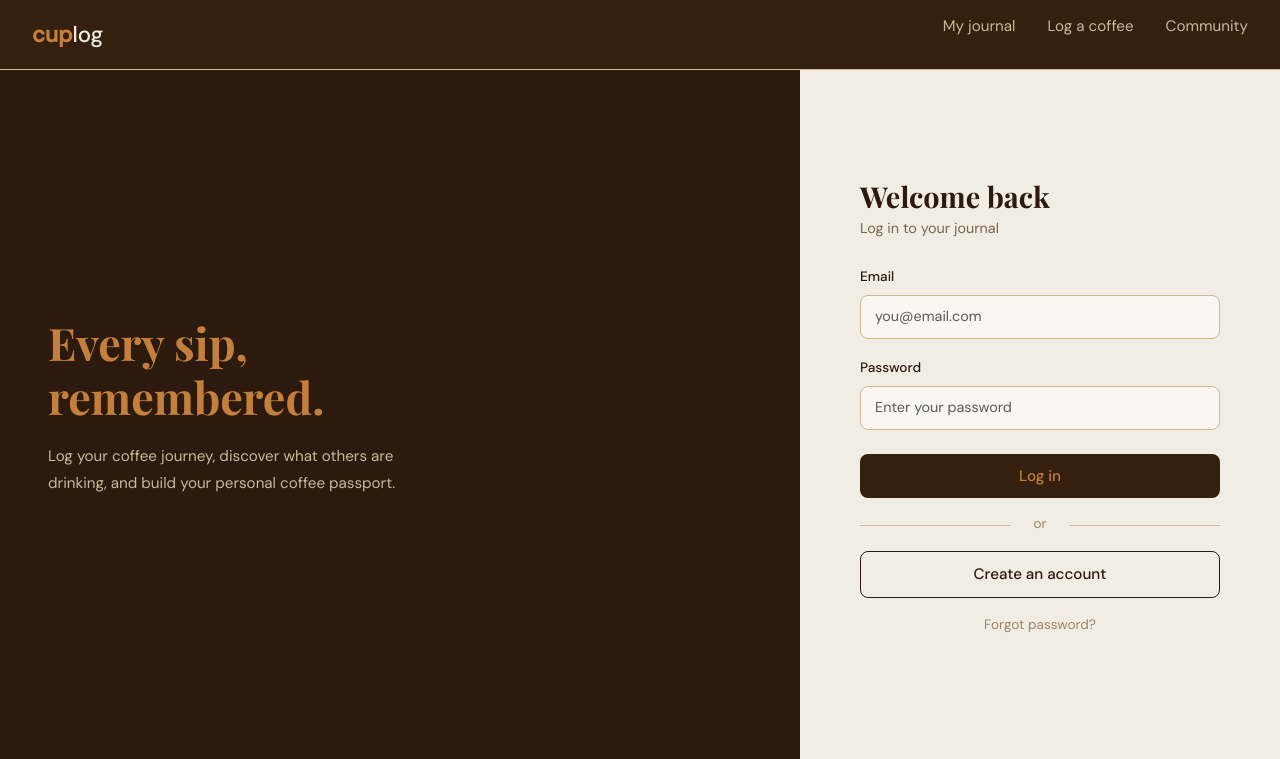
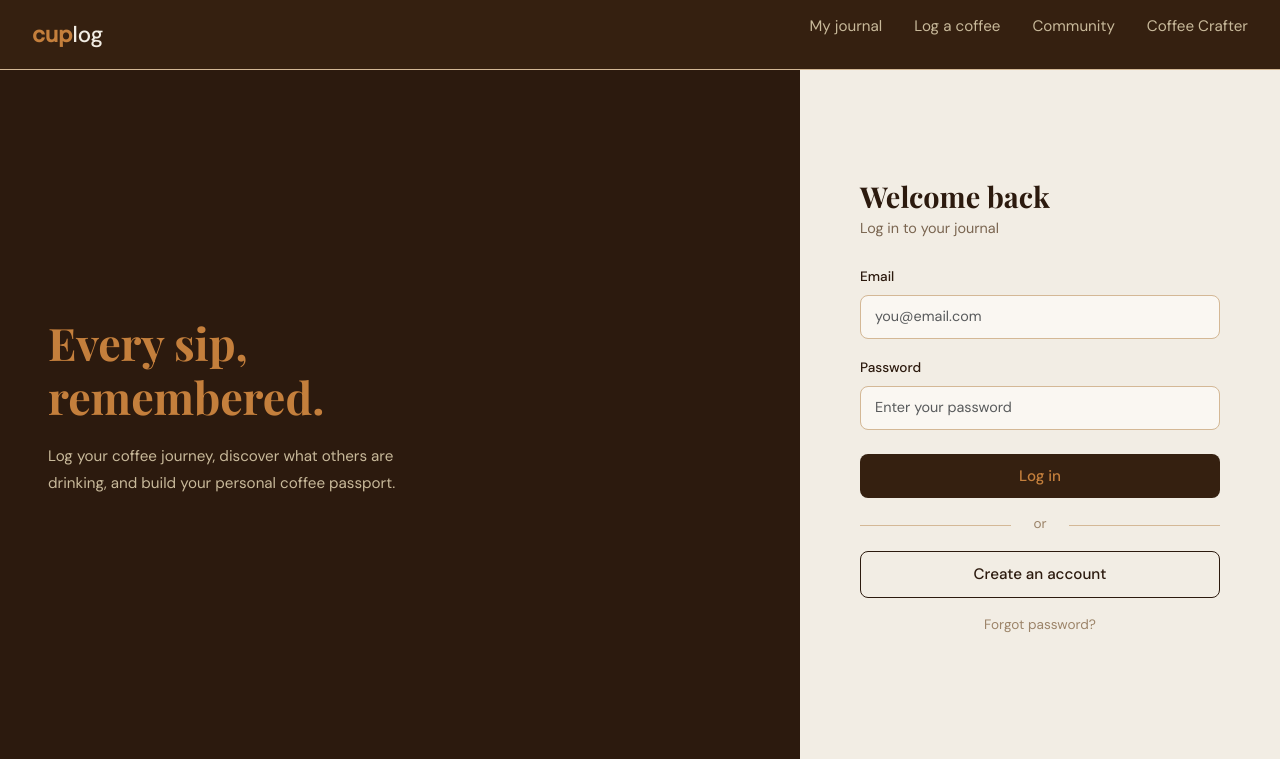
Before and after one commit to Dhruvvv1309/CITS3403_PROJECT, a Flask app: page / in a window 1280 px wide. Shown: the top 759 px of the page. Run offline with Flask 3, Linux system fonts and the light colour scheme.

Commit message:
add Coffee Crafter link to login and signup navbar

```diff
--- a/app/templates/login.html
+++ b/app/templates/login.html
@@ -16,6 +16,7 @@
     <li><a href="#">My journal</a></li>
     <li><a href="#">Log a coffee</a></li>
     <li><a href="#">Community</a></li>
+    <li><a href="{{ url_for('game') }}">Coffee Crafter</a></li>
   </ul>
 </nav>
 <!-- PAGE WRAPPER -->
--- a/app/templates/signup.html
+++ b/app/templates/signup.html
@@ -17,6 +17,7 @@
     <li><a href="#">My journal</a></li>
     <li><a href="#">Log a coffee</a></li>
     <li><a href="#">Community</a></li>
+    <li><a href="{{ url_for('game') }}">Coffee Crafter</a></li>
   </ul>
 </nav>
 
```
